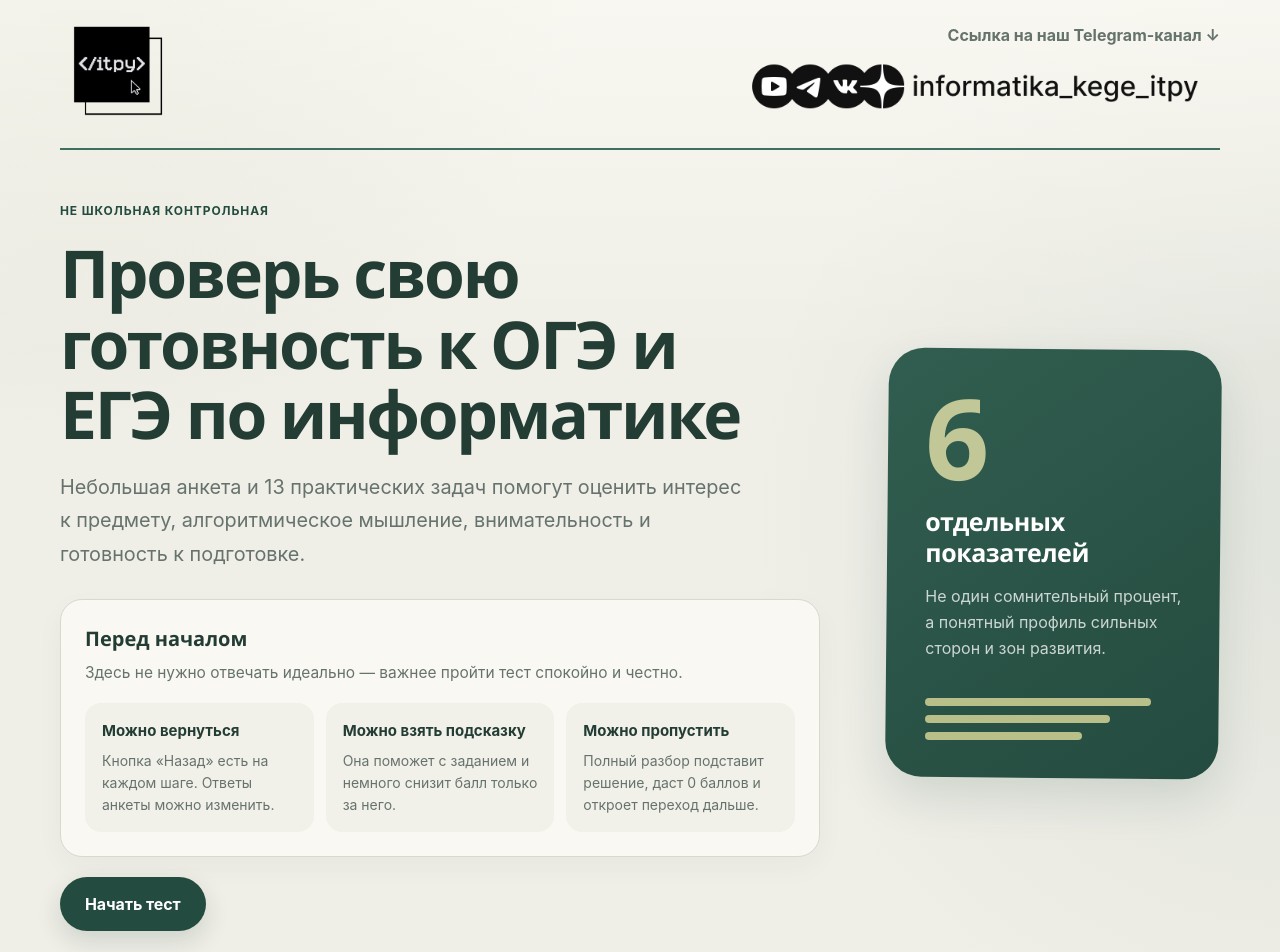
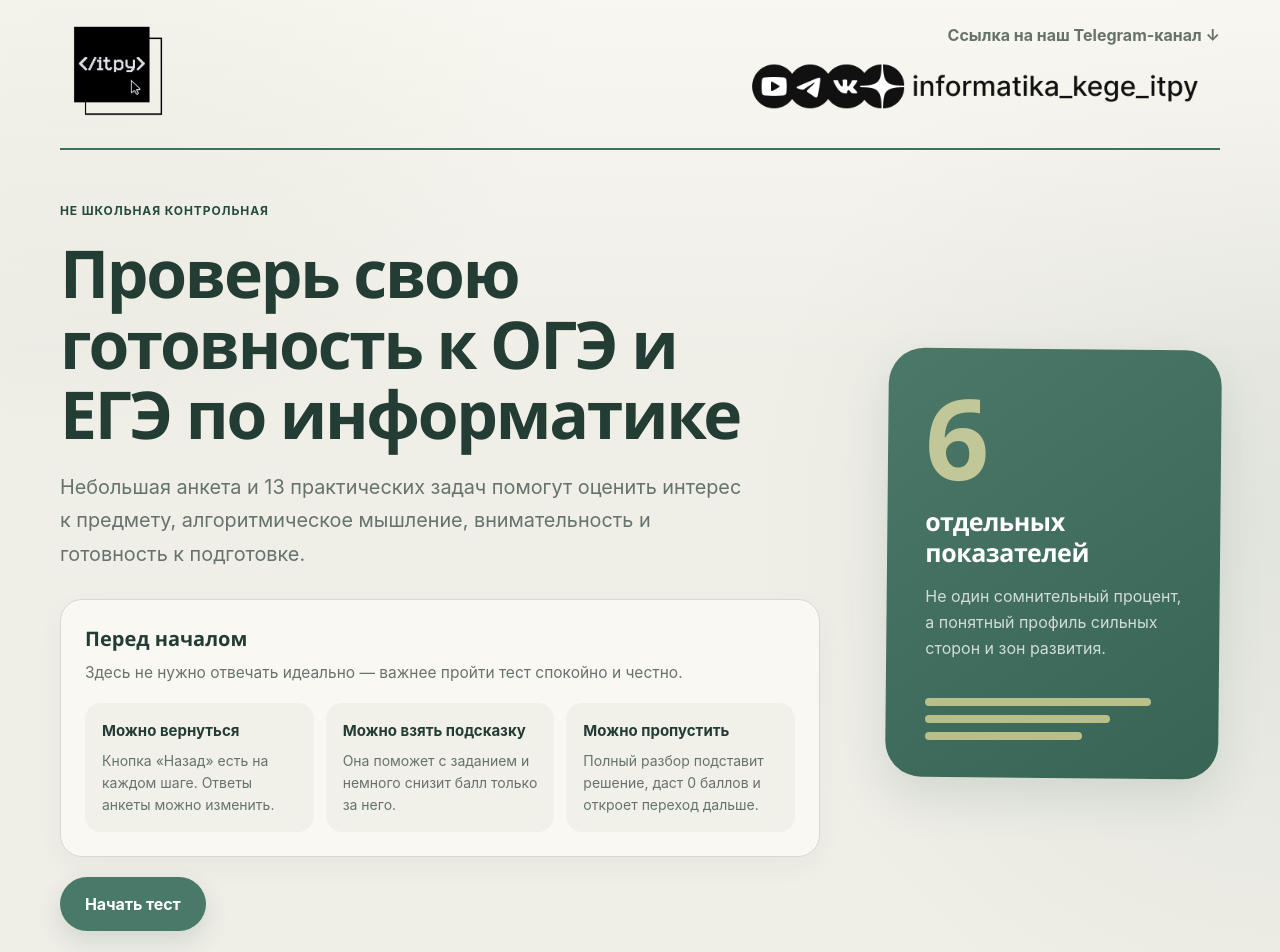
Before and after one commit to mikesha22/itpy-proftest, a Next.js app: page / in a window 1280 px wide. Shown: the top 952 px of the page. Built offline with nearby package versions, Linux system fonts and the light colour scheme.

Commit message:
сделали немного светлее палитру, на темнозеленнх элементах

```diff
--- a/app/theme.css
+++ b/app/theme.css
@@ -8,6 +8,10 @@
   --ink-soft: #66736d;
   --green: #3d705e;
   --green-dark: #244b3f;
+  --green-action: #497968;
+  --green-action-hover: #3c6859;
+  --green-surface-start: #4b7868;
+  --green-surface-end: #386455;
   --lime: #b8bf88;
   --lime-soft: #f0f0df;
   --cream: #efeee7;
@@ -146,13 +150,13 @@ body {
 }
 
 .button-primary {
-  background: var(--green-dark);
-  box-shadow: 0 10px 24px rgba(36, 75, 63, 0.16);
+  background: var(--green-action);
+  box-shadow: 0 10px 24px rgba(56, 100, 85, 0.16);
 }
 
 .button-primary:hover:not(:disabled) {
-  background: #1d4036;
-  box-shadow: 0 14px 28px rgba(36, 75, 63, 0.21);
+  background: var(--green-action-hover);
+  box-shadow: 0 14px 28px rgba(56, 100, 85, 0.21);
 }
 
 .button-secondary {
@@ -178,8 +182,8 @@ body {
   inset: 0;
   z-index: -1;
   border-radius: inherit;
-  background: linear-gradient(145deg, #315e50, var(--green-dark));
-  box-shadow: 0 20px 46px rgba(36, 75, 63, 0.14);
+  background: linear-gradient(145deg, var(--green-surface-start), var(--green-surface-end));
+  box-shadow: 0 20px 46px rgba(56, 100, 85, 0.14);
   transform: rotate(0.55deg);
   transform-origin: center;
   pointer-events: none;
@@ -265,7 +269,7 @@ body {
 
 .progress-track span,
 .score-track span {
-  background: var(--green);
+  background: var(--green-action);
 }
 
 .question-card {
@@ -385,6 +389,12 @@ select:focus {
   line-height: 1.4;
 }
 
+.reflection-numbers button.selected,
+.mode-button.active {
+  border-color: var(--green-action);
+  background: var(--green-action);
+}
+
 .feedback-correct,
 .test-pass {
   background: var(--lime-soft);
@@ -395,8 +405,8 @@ select:focus {
 }
 
 .result-hero {
-  background: linear-gradient(145deg, #315f50, var(--green-dark));
-  box-shadow: 0 20px 48px rgba(36, 75, 63, 0.13);
+  background: linear-gradient(145deg, var(--green-surface-start), var(--green-surface-end));
+  box-shadow: 0 20px 48px rgba(56, 100, 85, 0.13);
 }
 
 .result-hero::after {
@@ -443,6 +453,10 @@ select:focus {
 
 .graph-task line {
   stroke: #596e66;
+}
+
+.graph-task circle {
+  fill: var(--green-action);
 }
 
 @media (max-width: 800px) {
```
